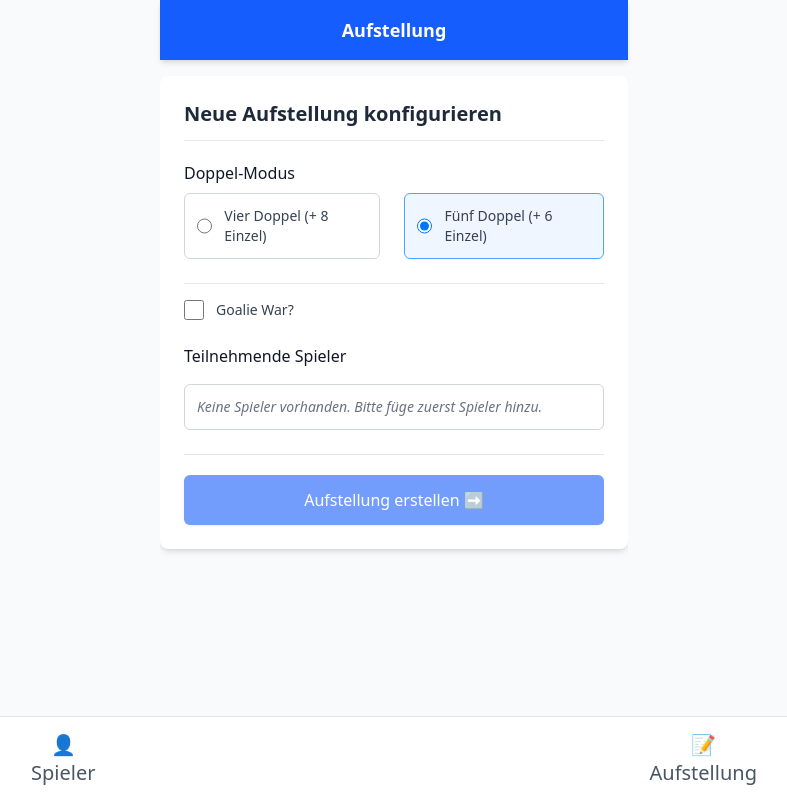
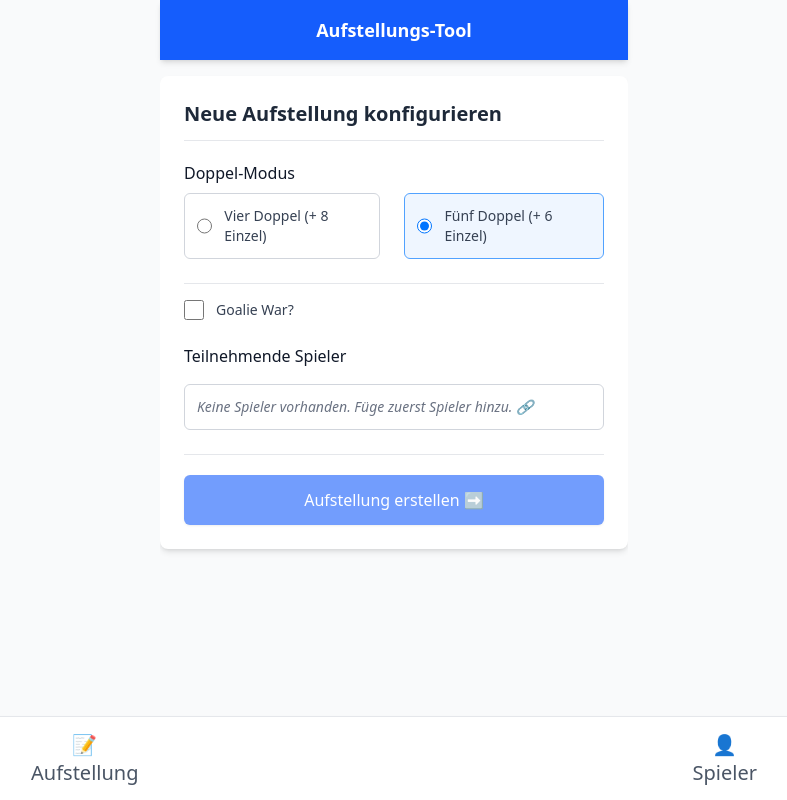
Before and after one commit to ilja82/aufstellung, an Angular app: page /lineup/setup in a window 1280 px wide. Shown: the whole page, without its empty margins (246-1033 px from the left). Built offline with nearby package versions, Linux system fonts and the light colour scheme.

Commit message:
Usability improvements

```diff
--- a/src/app/app.component.html
+++ b/src/app/app.component.html
@@ -23,7 +23,7 @@
         print:hidden
       "
     >
-      <h1 class="text-lg font-semibold">Aufstellung</h1>
+      <h1 class="text-lg font-semibold">Aufstellungs-Tool</h1>
     </header>
 
     <main class="flex-1 overflow-y-auto pt-4 pb-16">
@@ -42,6 +42,21 @@
   >
     <div class="flex h-full justify-around items-center">
       <a
+        routerLink="/lineup"
+        routerLinkActive="text-blue-600 dark:text-blue-400"
+        class="
+            flex flex-col items-center justify-center
+            p-2
+            text-xl
+            text-gray-600 dark:text-gray-400
+            hover:text-blue-600 dark:hover:text-blue-400
+            transition-colors
+          "
+      >
+        📝
+        <span class="text-xl font-medium">Aufstellung</span>
+      </a>
+      <a
         routerLink="/players"
         routerLinkActive="text-blue-600 dark:text-blue-400"
         [routerLinkActiveOptions]="{ exact: true }"
@@ -57,21 +72,6 @@
         👤
         <span class="text-xl font-medium">Spieler</span>
       </a>
-      <a
-        routerLink="/lineup"
-        routerLinkActive="text-blue-600 dark:text-blue-400"
-        class="
-            flex flex-col items-center justify-center
-            p-2
-            text-xl
-            text-gray-600 dark:text-gray-400
-            hover:text-blue-600 dark:hover:text-blue-400
-            transition-colors
-          "
-      >
-        📝
-        <span class="text-xl font-medium">Aufstellung</span>
-      </a>
     </div>
   </nav>
 </div>
--- a/src/app/app.routes.ts
+++ b/src/app/app.routes.ts
@@ -21,11 +21,11 @@ export const routes: Routes = [
   },
   {
     path: '',
-    redirectTo: '/players',
+    redirectTo: '/lineup',
     pathMatch: 'full'
   },
   {
     path: '**',
-    redirectTo: '/players'
+    redirectTo: '/lineup'
   }
 ];
--- a/src/app/features/lineup/lineup-setup/lineup-setup.component.html
+++ b/src/app/features/lineup/lineup-setup/lineup-setup.component.html
@@ -115,7 +115,13 @@
         <div *ngIf="availablePlayers().length === 0" class="
           text-sm text-gray-500 dark:text-gray-400 italic
         ">
-          Keine Spieler vorhanden. Bitte füge zuerst Spieler hinzu.
+          <a
+            routerLink="/players"
+            routerLinkActive="text-blue-600 dark:text-blue-400"
+            [routerLinkActiveOptions]="{ exact: true }"
+          >
+            Keine Spieler vorhanden. Füge zuerst Spieler hinzu. 🔗
+          </a>
         </div>
         <div *ngFor="let player of availablePlayers(); let i = index" class="
           flex items-center
--- a/src/app/features/lineup/lineup-setup/lineup-setup.component.ts
+++ b/src/app/features/lineup/lineup-setup/lineup-setup.component.ts
@@ -1,7 +1,7 @@
 import {ChangeDetectionStrategy, Component, inject, OnDestroy, OnInit, Signal} from '@angular/core';
 import {CommonModule} from '@angular/common';
 import {FormArray, FormBuilder, FormControl, FormGroup, ReactiveFormsModule, Validators} from '@angular/forms';
-import {Router} from '@angular/router';
+import {Router, RouterLink, RouterLinkActive} from '@angular/router';
 import {PlayerService} from '../../player/player.service';
 import {LineupService} from '../lineup.service';
 import {Player} from '../../../models/player.model';
@@ -12,7 +12,7 @@ import {startWith, takeUntil} from 'rxjs/operators';
 @Component({
   selector: 'app-lineup-setup',
   standalone: true,
-  imports: [CommonModule, ReactiveFormsModule],
+  imports: [CommonModule, ReactiveFormsModule, RouterLink, RouterLinkActive],
   templateUrl: './lineup-setup.component.html',
   styleUrls: ['./lineup-setup.component.scss'],
   changeDetection: ChangeDetectionStrategy.OnPush
```
